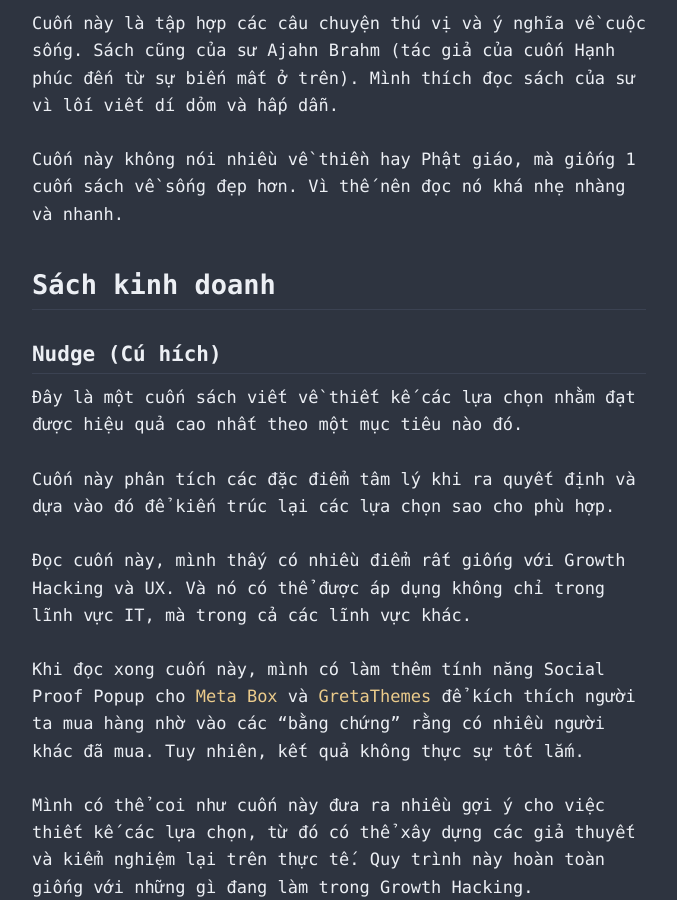
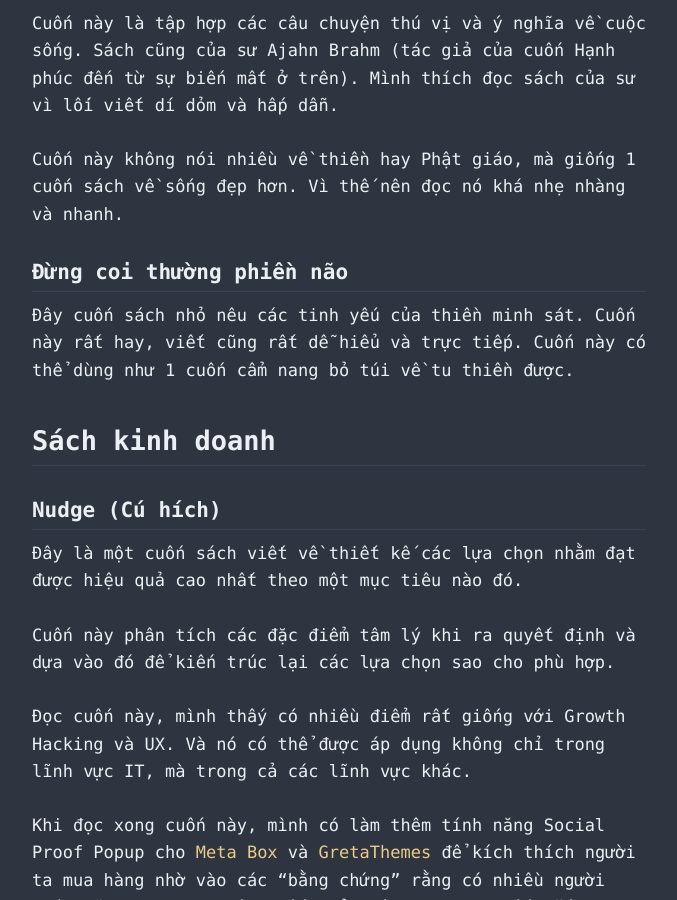
Before and after one commit to rilwis/hontap.info, a Jekyll site: the page built from _posts/2019-03-05-sach-da-doc-2019.md, in a window 1280 px wide and 900 px high, scrolled down 2849 px. Shown: the whole window, without its empty margins (301-978 px from the left). Built offline with Jekyll 4.4.1, drawn with Linux system fonts in a browser that asks for light colours; our own code applies the rules of GitHub Pages for plain Markdown files.

Commit message:
Update 2019-03-05-sach-da-doc-2019.md

```diff
--- a/_posts/2019-03-05-sach-da-doc-2019.md
+++ b/_posts/2019-03-05-sach-da-doc-2019.md
@@ -50,6 +50,10 @@ Cuốn này là tập hợp các câu chuyện thú vị và ý nghĩa về cu
 
 Cuốn này không nói nhiều về thiền hay Phật giáo, mà giống 1 cuốn sách về sống đẹp hơn. Vì thế nên đọc nó khá nhẹ nhàng và nhanh.
 
+### Đừng coi thường phiền não
+
+Đây cuốn sách nhỏ nêu các tinh yếu của thiền minh sát. Cuốn này rất hay, viết cũng rất dễ hiểu và trực tiếp. Cuốn này có thể dùng như 1 cuốn cẩm nang bỏ túi về tu thiền được.
+
 ## Sách kinh doanh
 
 ### Nudge (Cú hích)
```
